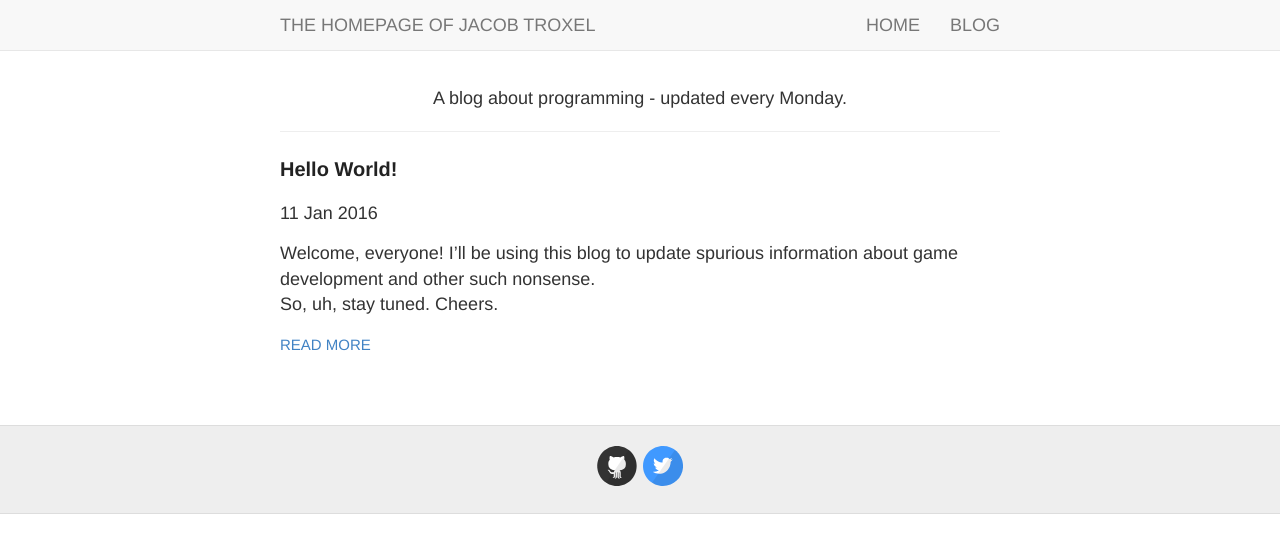
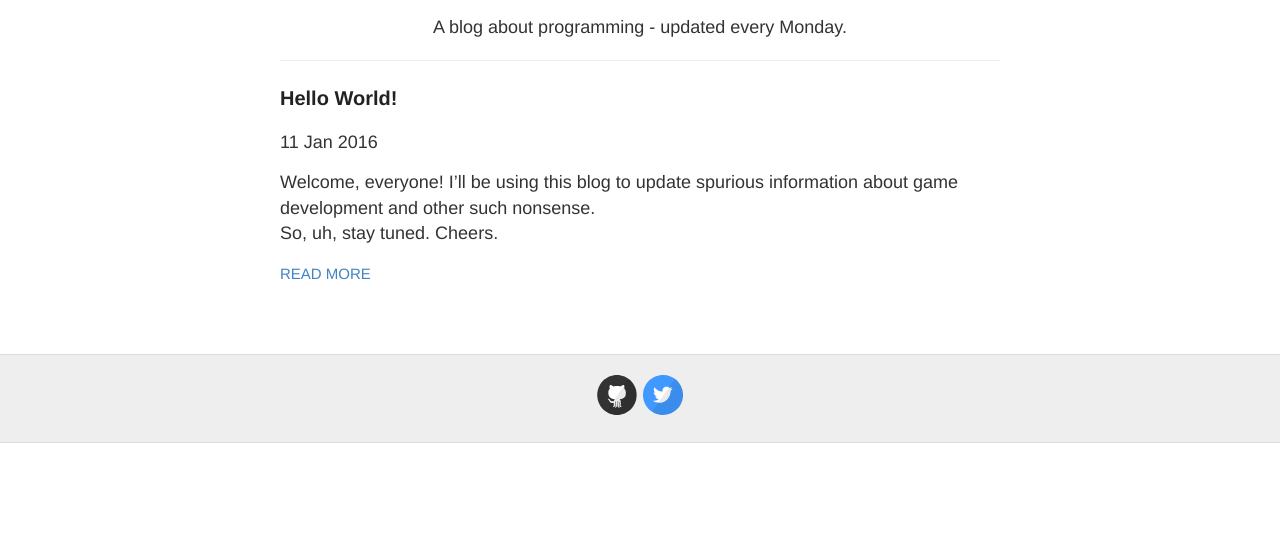
Before and after one commit to blackdoor/blog, a Jekyll site: the page built from index.html, in a window 1280 px wide. Shown: the top 553 px of the page. Built offline with Jekyll 4.4.1, drawn with Linux system fonts in a browser that asks for light colours; nearby versions of some CDN libraries; Markdown is read by kramdown in place of the engine named in the settings.

Commit message:
the only work i can be expected to do

```diff
--- a/_layouts/default.html
+++ b/_layouts/default.html
@@ -1,7 +1,7 @@
 <!DOCTYPE html>
 <html>
   <head>
-    <title>Jacob Troxel - Blog</title>
+    <title>blacklog</title>
     <meta name="viewport" content="width=device-width, initial-scale=1.0">
     <link href="{{ site.baseurl }}/css/bootstrap.min.css" rel="stylesheet">
     <link rel="stylesheet" href="https://maxcdn.bootstrapcdn.com/font-awesome/4.4.0/css/font-awesome.min.css">
@@ -9,30 +9,9 @@
     <link rel="stylesheet" type="text/css" href="{{ site.baseurl }}/style.css" />
     <link rel="alternate" type="application/rss+xml" title="{{ site.name }} - {{ site.description }}" href="{{ site.baseurl }}/feed.xml" />
 
-    <!-- Created with Jekyll Now - http://github.com/barryclark/jekyll-now -->
   </head>
 
   <body>
-    <div class="navbar navbar-default navbar-static-top" role="navigation">
-      <div class="container">
-        <div class="navbar-header">
-          <button type="button" class="navbar-toggle" data-toggle="collapse" data-target=".navbar-collapse">
-            <span class="sr-only">Toggle navigation</span>
-            <span class="icon-bar"></span>
-            <span class="icon-bar"></span>
-            <span class="icon-bar"></span>
-          </button>
-          <a class="navbar-brand hidden-xs" href="http://yacklebeam.github.io/">THE HOMEPAGE OF JACOB TROXEL</a>
-          <a class="navbar-brand visible-xs" href="http://yacklebeam.github.io/">JACOB TROXEL</a>
-        </div>
-        <div class="navbar-collapse collapse">
-          <ul class="nav navbar-nav navbar-right">
-            <li><a href="http://yacklebeam.github.io/">HOME</a></li>
-            <li><a href="http://yacklebeam.github.io/blog/">BLOG</a></li>
-          </ul>
-        </div>
-      </div>
-    </div>
 
     <div id="main" role="main" class="container">
       {{ content }}
```
